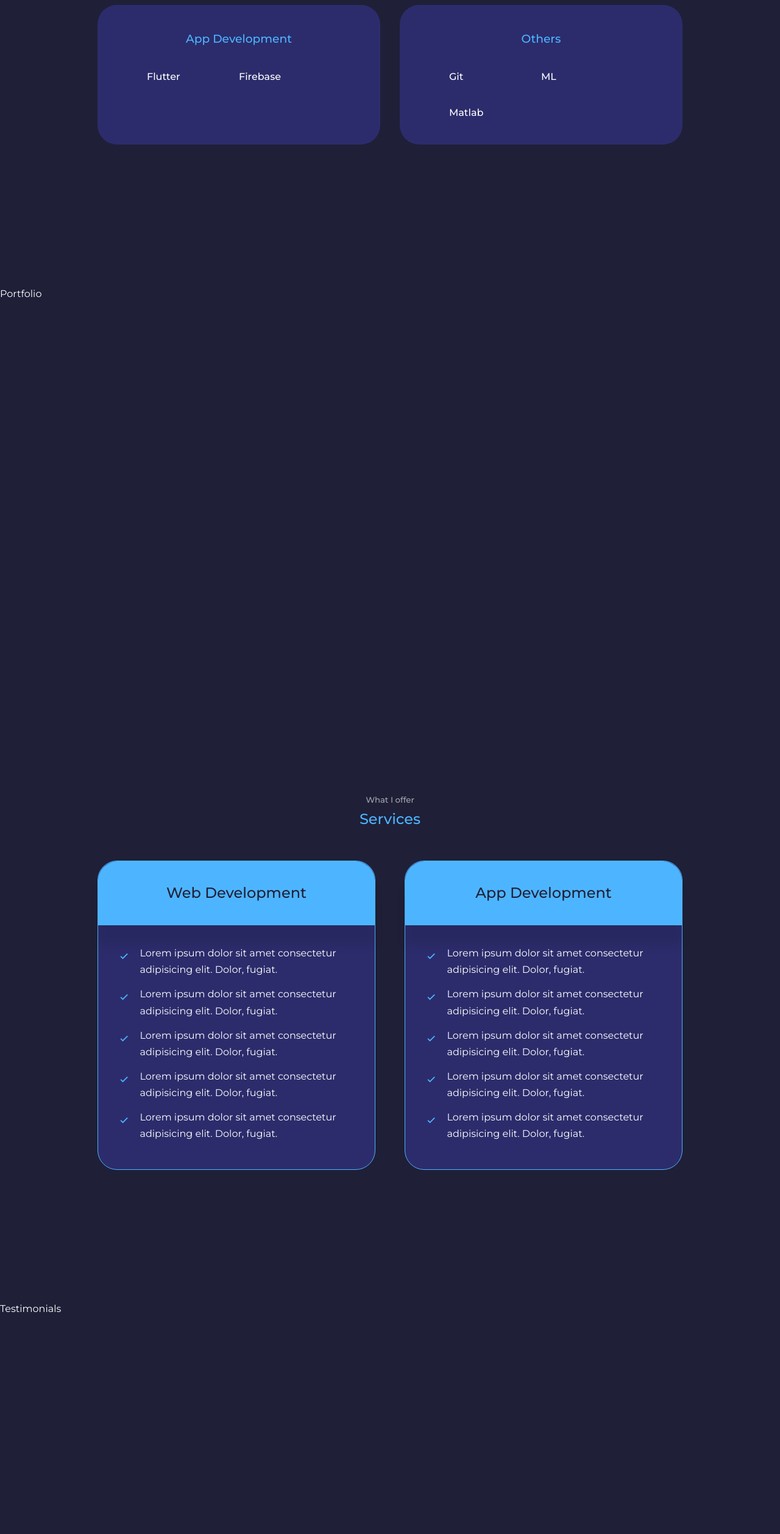
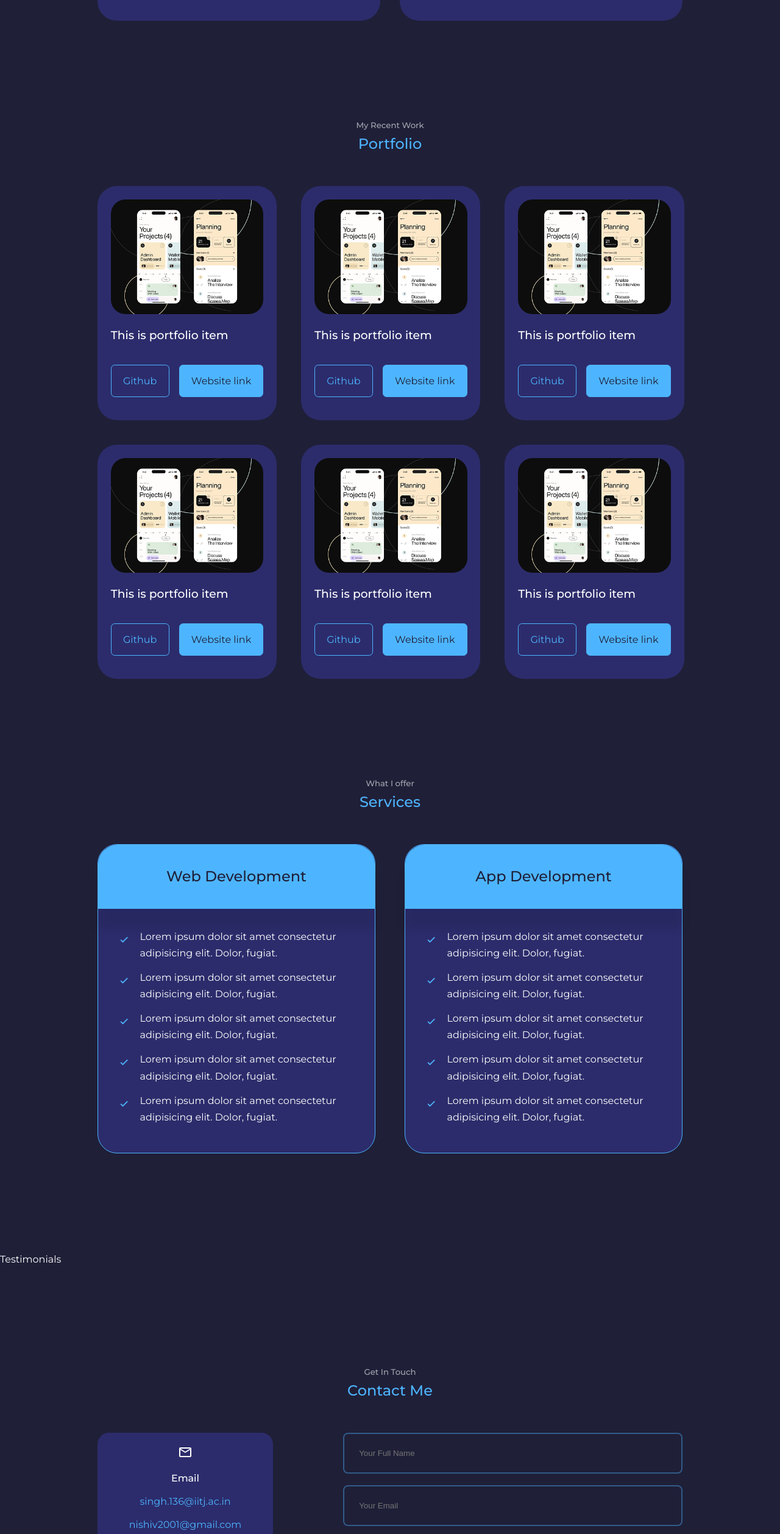
Before and after one commit to NishivSingh/My-Portfolio, a React (Create React App) app: page / in a window 1280 px wide. Shown: the part 2156-4671 px from the top of the page at 61% size. Built offline with nearby package versions, Linux system fonts and the light colour scheme.

Commit message:
Added the contact service using express js

```diff
--- a/package.json
+++ b/package.json
@@ -6,6 +6,7 @@
     "@testing-library/jest-dom": "^5.16.5",
     "@testing-library/react": "^13.4.0",
     "@testing-library/user-event": "^13.5.0",
+    "emailjs-com": "^3.2.0",
     "react": "^18.2.0",
     "react-dom": "^18.2.0",
     "react-icons": "^4.10.1",
--- a/src/components/3_experience/Experience.jsx
+++ b/src/components/3_experience/Experience.jsx
@@ -9,7 +9,7 @@ function SkillCard({ class_name, title, skills }) {
       <h3>{title}</h3>
       <div className="experience_content">
         {skills.map((skill, index) => (
-          <article className="experience_details">
+          <article key={index} className="experience_details">
             <h4>{skill}</h4>
           </article>
         ))}
--- a/src/components/4_portfolio/Portfolio.jsx
+++ b/src/components/4_portfolio/Portfolio.jsx
@@ -1,7 +1,71 @@
 import React from "react";
+import "./portfolio.css";
+import portfolio from "..//..//assets/images/portfolio.png";
 
+function ProjectCard({ img, gitlink, weblink, title }) {
+  return (
+    <article className="portfolio_item">
+      <div className="portfolio_item_img">
+        <img src={img} alt="" />
+      </div>
+      <h3>{title}</h3>
+      <div className="portfolio_item_content">
+        <a href={gitlink} className="btn">
+          Github
+        </a>
+        <a href={weblink} className="btn btn-primary">
+          Website link
+        </a>
+      </div>
+    </article>
+  );
+}
 const Portfolio = () => {
-  return <section id="portfolio">Portfolio</section>;
+  return (
+    <section id="portfolio">
+      <h5>My Recent Work</h5>
+      <h2>Portfolio</h2>
+
+      <div className="container portfolio_container">
+        <ProjectCard
+          img={portfolio}
+          title={"This is portfolio item"}
+          gitlink={"http://github.com"}
+          weblink={"http://github.com"}
+        />
+        <ProjectCard
+          img={portfolio}
+          title={"This is portfolio item"}
+          gitlink={"http://github.com"}
+          weblink={"http://github.com"}
+        />
+        <ProjectCard
+          img={portfolio}
+          title={"This is portfolio item"}
+          gitlink={"http://github.com"}
+          weblink={"http://github.com"}
+        />
+        <ProjectCard
+          img={portfolio}
+          title={"This is portfolio item"}
+          gitlink={"http://github.com"}
+          weblink={"http://github.com"}
+        />
+        <ProjectCard
+          img={portfolio}
+          title={"This is portfolio item"}
+          gitlink={"http://github.com"}
+          weblink={"http://github.com"}
+        />
+        <ProjectCard
+          img={portfolio}
+          title={"This is portfolio item"}
+          gitlink={"http://github.com"}
+          weblink={"http://github.com"}
+        />
+      </div>
+    </section>
+  );
 };
 
 export default Portfolio;
--- a/src/components/4_portfolio/portfolio.css
+++ b/src/components/4_portfolio/portfolio.css
@@ -0,0 +1,48 @@
+.portfolio_container {
+  display: grid;
+  grid-template-columns: repeat(3, 1fr);
+  gap: 2.5rem;
+}
+
+.portfolio_item {
+  background: var(--color-bg-variant);
+  padding: 1.3rem;
+  border-radius: 2rem;
+  border: 1px solid transparent;
+  transition: var(--transition);
+}
+
+.portfolio_item:hover {
+  border-color: var(--color-primary-variant);
+  background: transparent;
+}
+
+.portfolio_item_img {
+  border-radius: 1.5rem;
+  overflow: hidden;
+}
+
+.portfolio_item h3 {
+  margin: 1.2rem 0 2rem;
+}
+
+.portfolio_item_content {
+  display: flex;
+  gap: 1rem;
+  margin-bottom: 1rem;
+}
+
+/* Media Queries for medium screen*/
+@media screen and (max-width: 1024px) {
+  .portfolio_container {
+    grid-template-columns: 1fr 1fr;
+  }
+}
+
+/* Media Queries for small screen*/
+@media screen and (max-width: 600px) {
+  .portfolio_container {
+    grid-template-columns: 1fr;
+    gap: 1rem;
+  }
+}
--- a/src/components/7_contact/Contact.jsx
+++ b/src/components/7_contact/Contact.jsx
@@ -1,7 +1,106 @@
 import React from "react";
+import { MdOutlineEmail } from "react-icons/md";
+import { BsWhatsapp } from "react-icons/bs";
 import "./contact.css";
+import { useRef } from "react";
+import emailjs from "emailjs-com";
+
 const Contact = () => {
-  return <section id="contact">Contact</section>;
+  const form = useRef();
+
+  const sendEmail = (e) => {
+    e.preventDefault();
+
+    emailjs
+      .sendForm(
+        "service_qt8z7ll",
+        "template_wrmf7aj",
+        form.current,
+        "9JKrVVVObtfUQDMxA"
+      )
+      .then(
+        (result) => {
+          console.log(result.text);
+        },
+        (error) => {
+          console.log(error.text);
+        }
+      );
+    e.target.reset();
+  };
+
+  return (
+    <section id="contact">
+      <h5>Get In Touch</h5>
+      <h2>Contact Me</h2>
+
+      <div className="container contact_container">
+        <div className="contact_options">
+          <article className="contact_option">
+            <MdOutlineEmail className="contact_option_icon" />
+            <h4>Email</h4>
+            <div className="contact_email">
+              <a href="mailto:singh.136@iitj.ac.in" target="_blank">
+                singh.136@iitj.ac.in
+              </a>
+              <a href="mailto:nishiv2001@gmail.com" target="_blank">
+                nishiv2001@gmail.com
+              </a>
+            </div>
+          </article>
+          <article className="contact_option">
+            <BsWhatsapp className="contact_option_icon" />
+            <h4>Whatsapp</h4>
+            <a
+              href="https://api.whatsapp.com/send?phone+919319592937"
+              target="_blank"
+            >
+              9319592937
+            </a>
+          </article>
+          <article className="contact_option">
+            <BsWhatsapp className="contact_option_icon" />
+            <h4>Whatsapp</h4>
+            <a
+              href="https://api.whatsapp.com/send?phone+919319592937"
+              target="_blank"
+            >
+              9319592937
+            </a>
+          </article>
+        </div>
+        <div className="contact_form">
+          <form ref={form} onSubmit={sendEmail}>
+            <input
+              type="text"
+              name="name"
+              id="name"
+              placeholder="Your Full Name"
+              required
+            />
+            <input
+              type="email"
+              name="email"
+              id="email"
+              placeholder="Your Email"
+              required
+            />
+            <textarea
+              name="message"
+              id="message"
+              cols="30"
+              rows="7"
+              placeholder="Your Message"
+              required
+            ></textarea>
+            <button type="submit" className="btn btn-primary">
+              Send Message
+            </button>
+          </form>
+        </div>
+      </div>
+    </section>
+  );
 };
 
 export default Contact;
--- a/src/components/7_contact/contact.css
+++ b/src/components/7_contact/contact.css
@@ -0,0 +1,76 @@
+.contact_container {
+  width: 58%;
+  display: grid;
+  grid-template-columns: 30% 58%;
+  gap: 12%;
+}
+
+.contact_options {
+  display: flex;
+  flex-direction: column;
+  gap: 1.2rem;
+}
+
+.contact_option {
+  background-color: var(--color-bg-variant);
+  padding: 1.2rem;
+  border-radius: 1.2rem;
+  text-align: center;
+  border: 1px solid transparent;
+  transition: var(--transition);
+}
+
+.contact_email {
+  display: flex;
+  flex-direction: column;
+}
+
+.contact_option:hover {
+  background: transparent;
+  border-color: var(--color-primary-variant);
+}
+
+.contact_option_icon {
+  font-size: 1.5rem;
+  margin-bottom: 0.5rem;
+}
+
+.contact_option a {
+  margin-top: 0.7rem;
+  display: inline-block;
+  /* font-size: 0.8rem; */
+}
+
+/* =================== FORM ==================*/
+
+.contact_form form {
+  display: flex;
+  flex-direction: column;
+  gap: 1.2rem;
+}
+
+input,
+textarea {
+  width: 100%;
+  padding: 1.5rem;
+  border-radius: 0.5rem;
+  background: transparent;
+  border: 2px solid var(--color-primary-variant);
+  resize: none;
+  color: var(--color-white);
+}
+
+/* Media Queries for medium screen*/
+@media screen and (max-width: 1024px) {
+  .contact_container {
+    grid-template-columns: 1fr;
+    gap: 2rem;
+  }
+}
+
+/* Media Queries for small screen*/
+@media screen and (max-width: 600px) {
+  .container.contact_container {
+    width: var(--container-width-sm);
+  }
+}
--- a/src/index.css
+++ b/src/index.css
@@ -22,7 +22,7 @@
 
   --container-width-lg: 75%;
   --container-width-md: 86%;
-  --container-with-sm: 90%;
+  --container-width-sm: 90%;
 }
 
 html {
@@ -62,7 +62,7 @@ h1 {
 section {
   margin-top: 2rem;
   padding-top: 8rem;
-  height: 100vh;
+  /* height: 100vh; */
 }
 
 section > h2,
@@ -131,7 +131,7 @@ img {
 
 @media screen and (max-width: 600px) {
   .container {
-    width: var(--container-width-lg);
+    width: var(--container-width-sm);
   }
   section > h2 {
     margin-bottom: 2rem;
```
Also changed, not shown: src/assets/images/portfolio.png (added), 1 other file (tests, documents, lock files or other folders).
